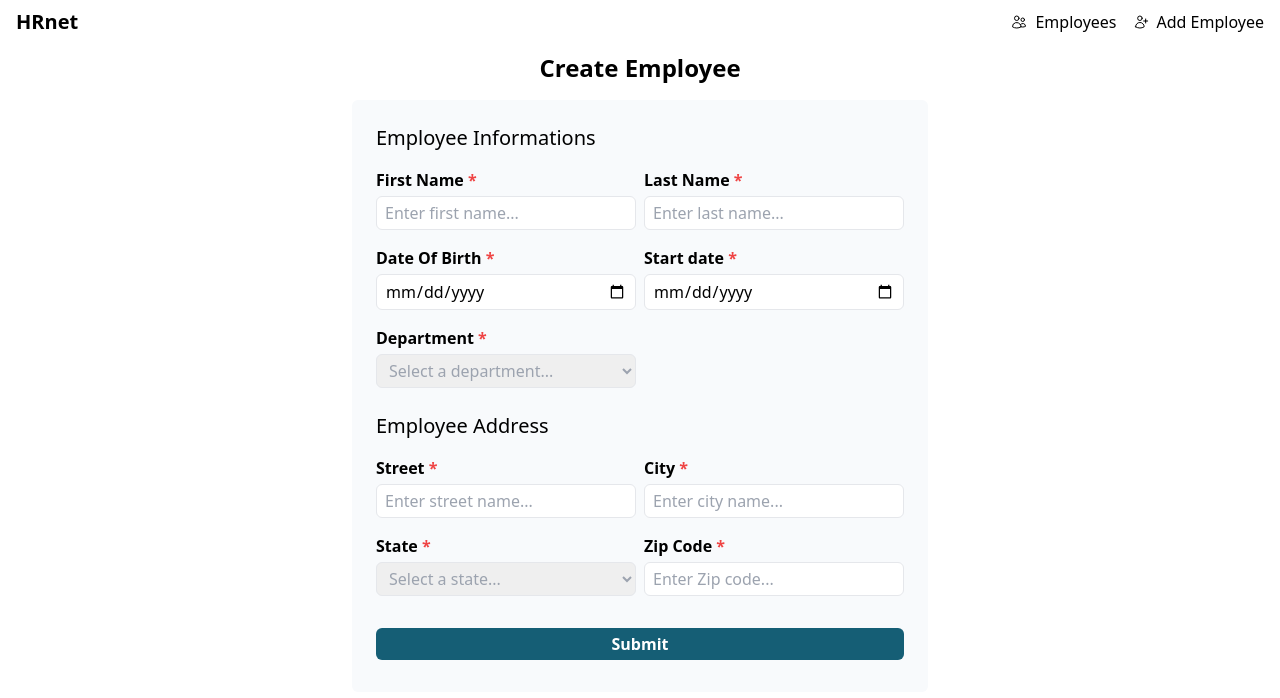
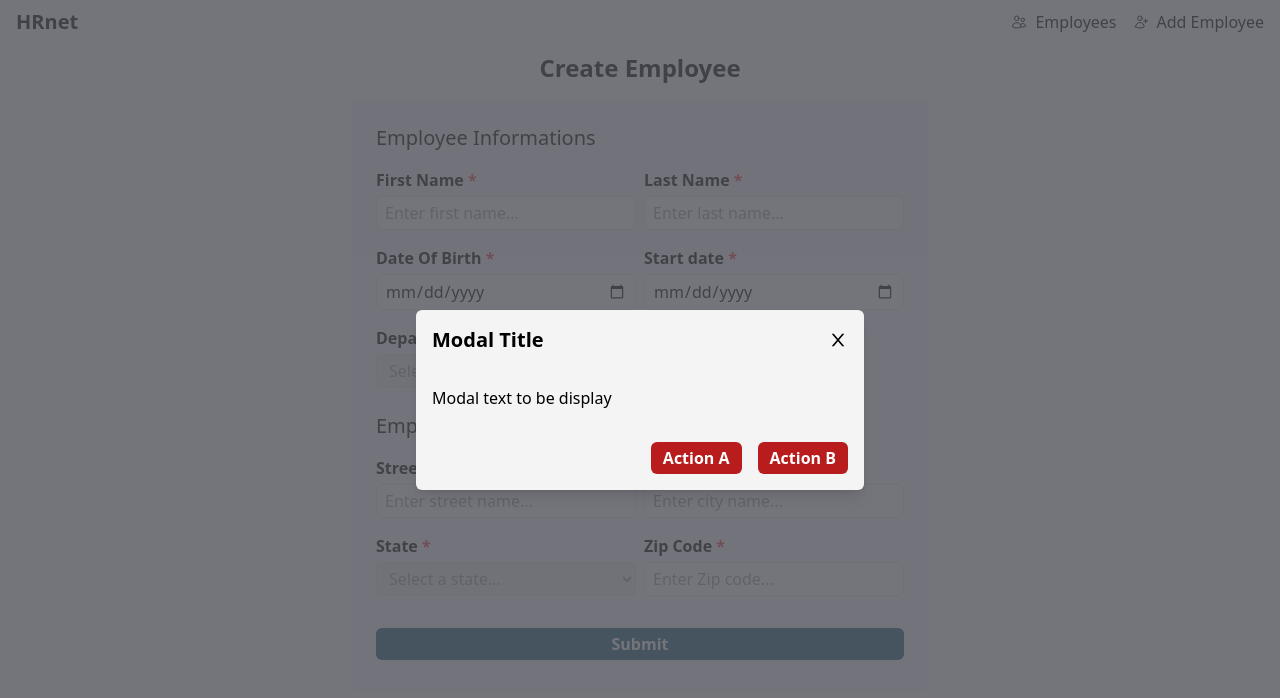
Before and after one commit to erischon/HRnet, a React (Vite) app: page /employee/create in a window 1280 px wide. Shown: the top 698 px of the page. Built offline with nearby package versions, Linux system fonts and the light colour scheme.

Commit message:
Update CreateEmployeeForm.jsx

```diff
--- a/src/components/CreateEmployeeForm.jsx
+++ b/src/components/CreateEmployeeForm.jsx
@@ -254,7 +254,7 @@ function CreateEmployeeForm() {
         </button>
       </form>
 
-      {message ? <p>{message}</p> : null}
+      <MyModal message={message} setMessage={setMessage} />
     </>
   );
 }
```
